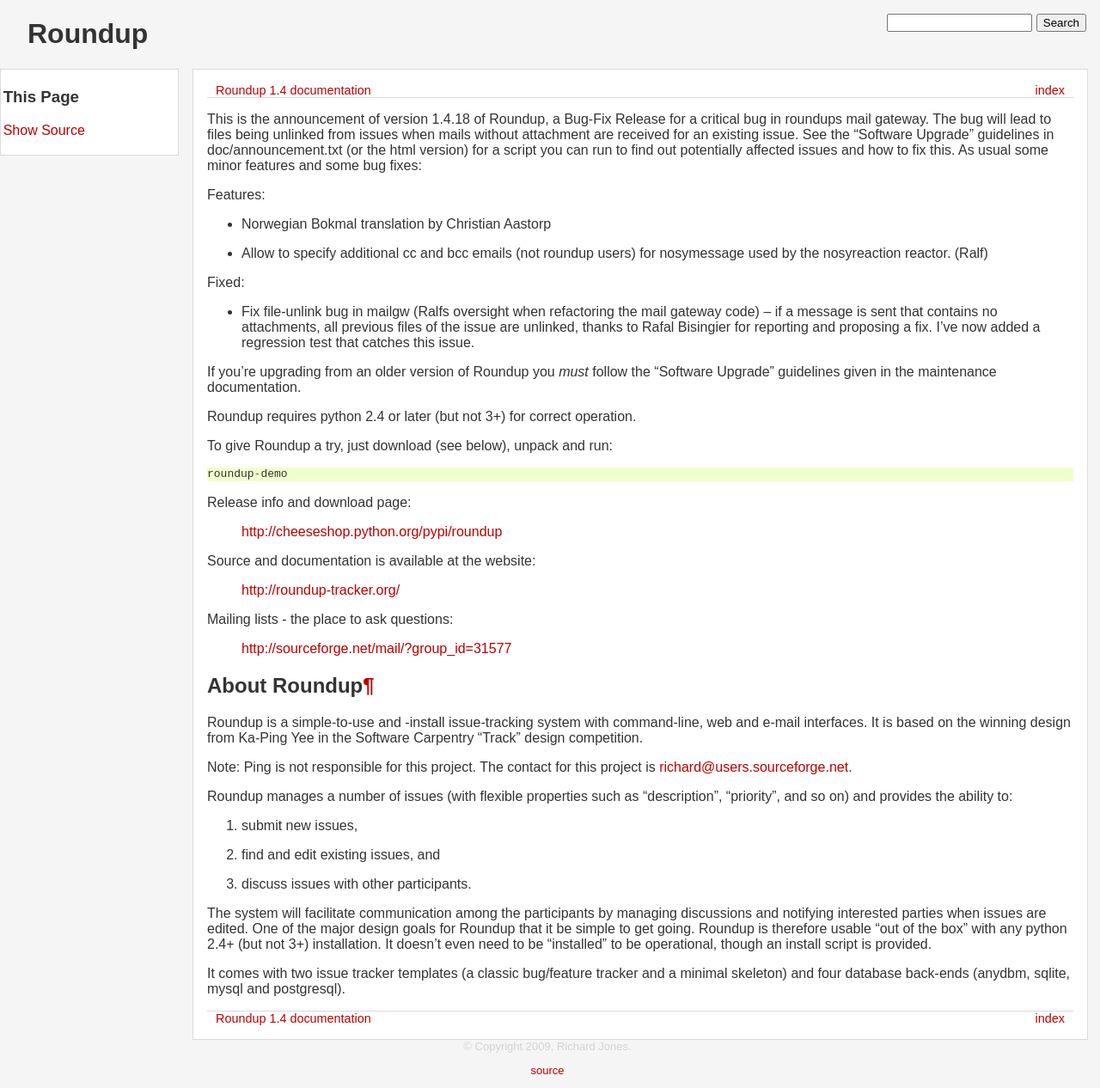
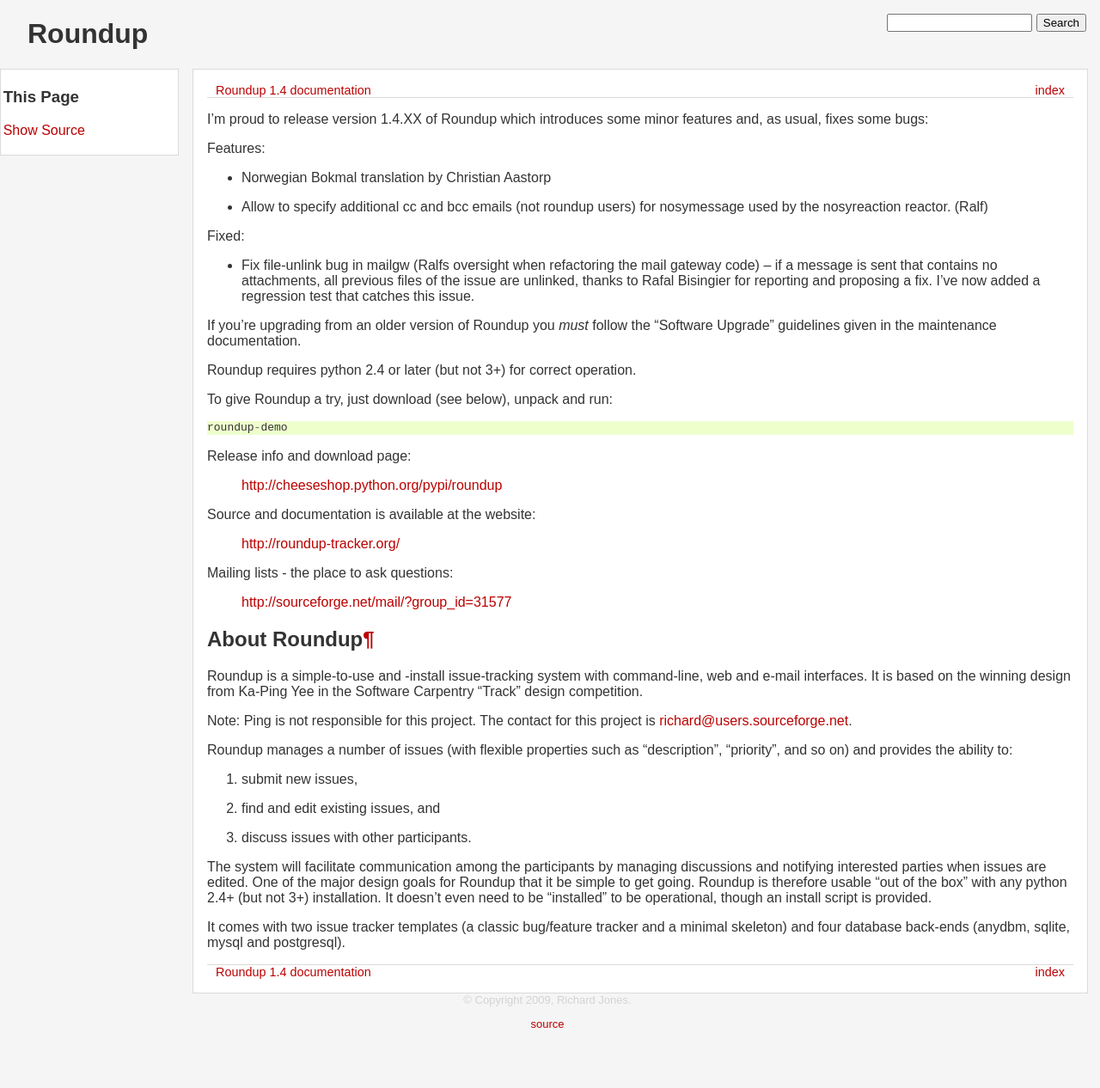
Before and after one commit to hemmecke/roundup-svn, a Sphinx documentation site: the page built from doc/announcement.txt, in a window 1280 px wide. Shown: the whole page at 86% size. Built offline with Sphinx 7.4.7, drawn with Linux system fonts in a browser that asks for light colours; pages that are not in the unit, such as notebooks, are missing from menus; after the commit the page ends 1212 px from its top, so only the background shows below that.

Commit message:
- restore old announcement header for next release...
git-svn-id: https://svn.roundup-tracker.org/svnroot/roundup/roundup/trunk@4612 57a73879-2fb5-44c3-a270-3262357dd7e2

```diff
--- a/doc/announcement.txt
+++ b/doc/announcement.txt
@@ -1,10 +1,5 @@
-This is the announcement of version 1.4.18 of Roundup, a Bug-Fix Release
-for a critical bug in roundups mail gateway.
-The bug will lead to files being unlinked from issues when mails without
-attachment are received for an existing issue. See the "Software
-Upgrade" guidelines in doc/announcement.txt (or the html version) for a
-script you can run to find out potentially affected issues and how to
-fix this. As usual some minor features and some bug fixes:
+I'm proud to release version 1.4.XX of Roundup which introduces some
+minor features and, as usual, fixes some bugs:
 
 Features:
 
```
